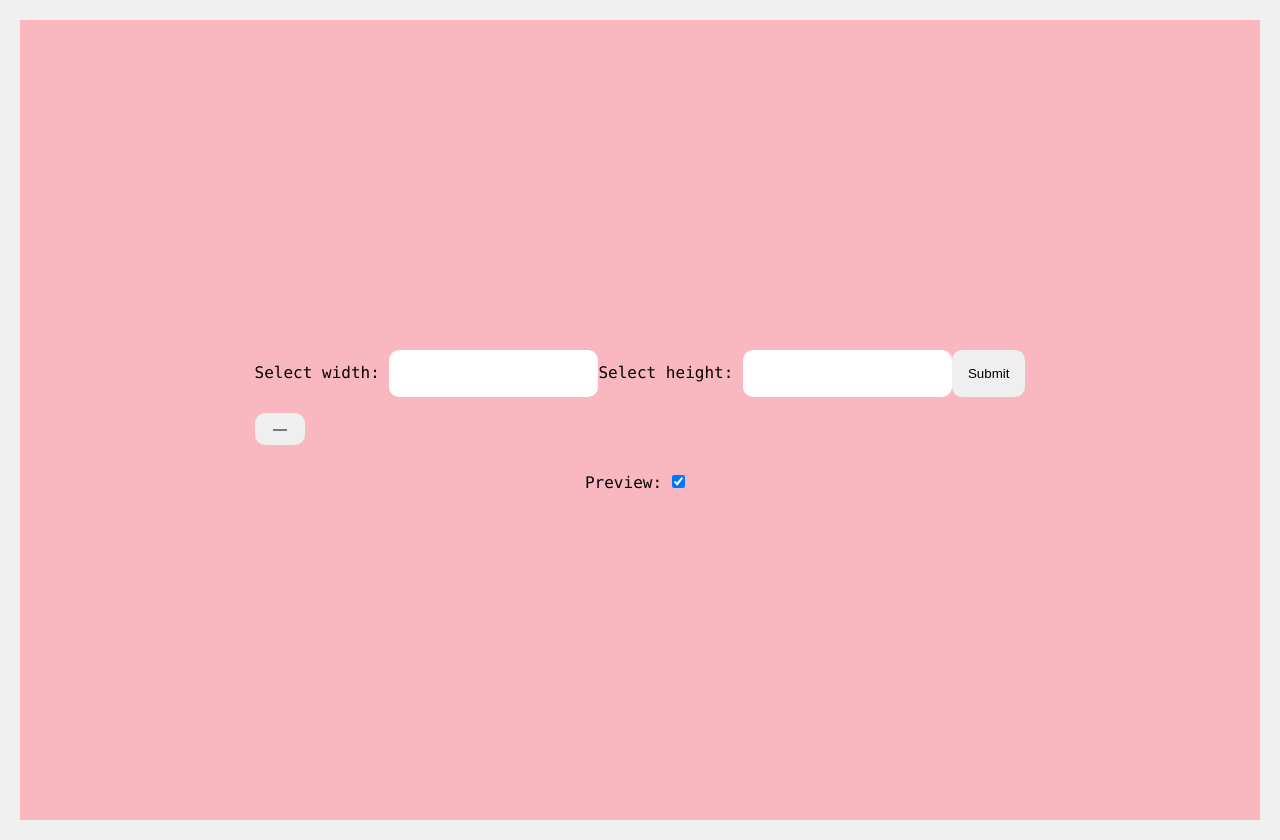
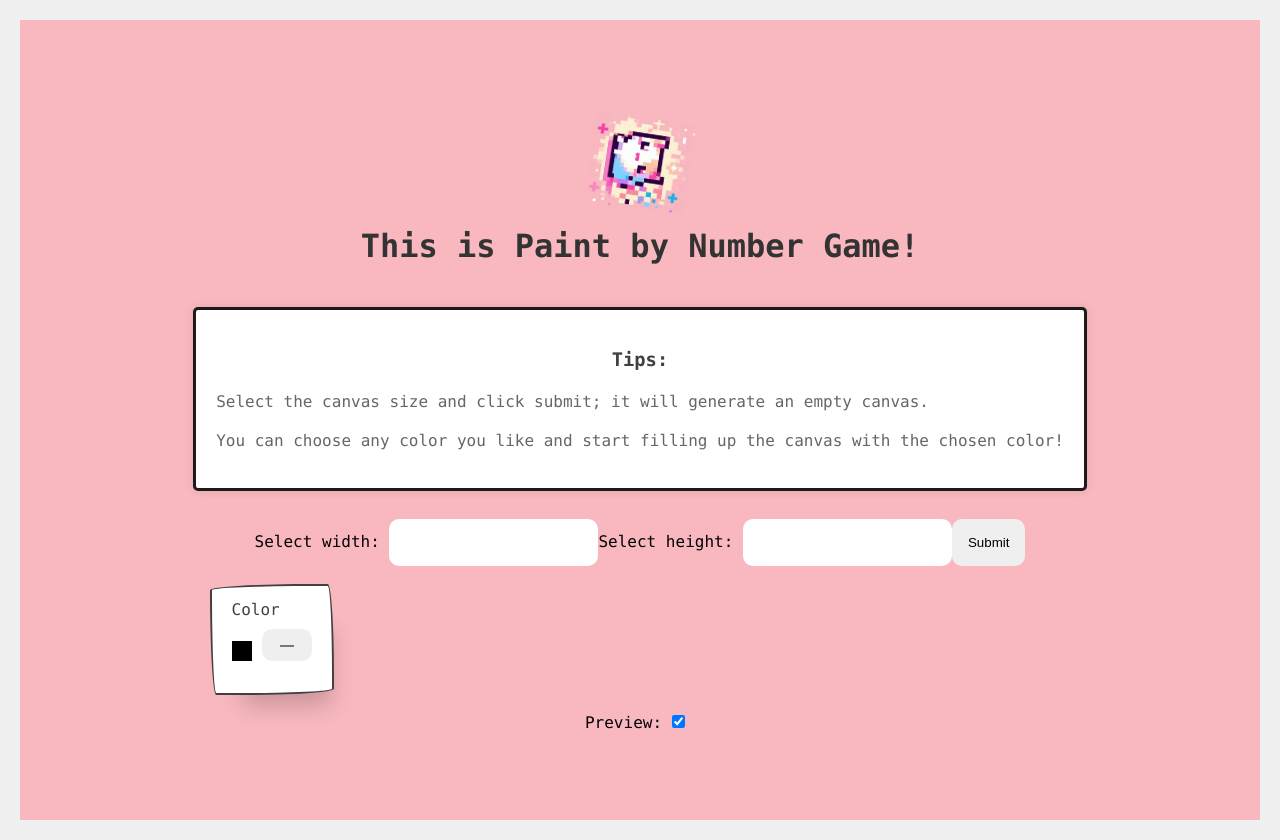
Before and after one commit to yongjiahuang134/Pixel_World, a React (Create React App) app: page /script in a window 1280 px wide. Built offline with nearby package versions, Linux system fonts and the light colour scheme.

Commit message:
Add color by number description and add css for color button

```diff
--- a/src/script.js
+++ b/src/script.js
@@ -2,6 +2,7 @@ import React, { useState, useEffect, useRef } from 'react';
 import Palette from './palette';
 import './styles.css';
 import { useLocation } from 'react-router-dom';
+import logo from './Frontend/logo.jpg'
 
 function Script() {
   const location = useLocation();
@@ -122,6 +123,14 @@ function Script() {
   // form wraps change of width and height state variable and submit to make new blank grid
   return (
     <div>
+      <img src={logo} alt="Logo" className="App-logo-small" style={{maxWidth: '10%', maxHeight: '10%'}}></img>
+      <h1>This is Paint by Number Game!</h1>
+      <div className="introduction-container">
+        <h3>Tips:</h3>
+        <p className="Introduction">Select the canvas size and click submit; it will generate an empty canvas.</p>
+        <p className="Introduction">You can choose any color you like and start filling up the canvas with the chosen color!</p>
+
+      </div>
       <form onSubmit={handleSubmit}>
         Select width: <input type="number" value={width} onChange={handleWidthChange} />
         Select height: <input type="number" value={height} onChange={handleHeightChange} />
@@ -129,8 +138,17 @@ function Script() {
       </form>
 
       <Palette colors={palette} setColor={setColor} />
-
-      <ColorPicker color={color} setColor={setColor} />
+      <label title="Choose a color to blend with" className="feature-button" style={{marginRight: '80%'}}>
+        Color
+        <div style={{ display: 'flex', alignItems: 'center' }}>
+          <span style={{ marginRight: '10px', backgroundColor: color, width: '20px', height: '20px', display: 'inline-block' }}></span>
+          <ColorPicker
+            color={color}
+            setColor={setColor}
+            style={{backgroundColor: color}}
+          />
+        </div>
+      </label>
 
       <canvas ref={canvasRef} style={{ display: 'none' }} />
       <Grid grid={showPreview ? previewGrid : grid} changeColor={changeColor} />
```
